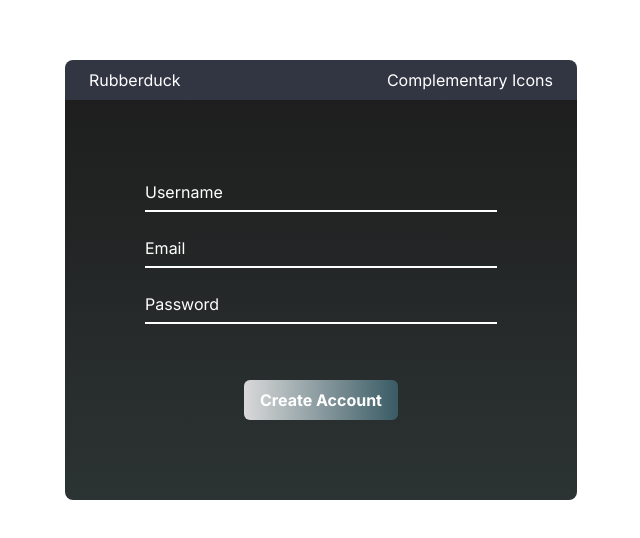
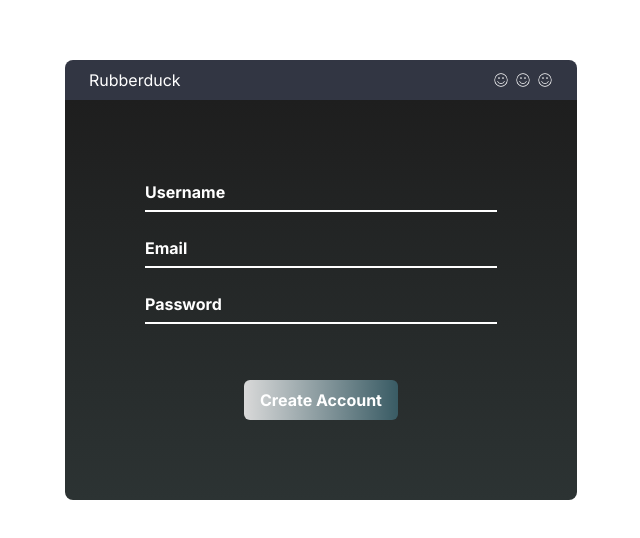
Before and after one commit to Ethea2/rubberduck, a Next.js app: page /signup in a window 1280 px wide. Shown: the part 120-658 px from the top of the page, without its empty margins (319-959 px from the left). Built offline with nearby package versions, Linux system fonts and the light colour scheme.

Commit message:
implemented sign up in frontend

```diff
--- a/app/layout.tsx
+++ b/app/layout.tsx
@@ -1,22 +1,39 @@
-import './globals.css'
-import type { Metadata } from 'next'
-import { Inter } from 'next/font/google'
+import "./globals.css";
+import type { Metadata } from "next";
+import { Inter } from "next/font/google";
 
-const inter = Inter({ subsets: ['latin'] })
+import { ToastContainer } from "react-toastify";
+import "react-toastify/dist/ReactToastify.css";
+
+const inter = Inter({ subsets: ["latin"] });
 
 export const metadata: Metadata = {
-  title: 'Create Next App',
-  description: 'Generated by create next app',
-}
+    title: "Create Next App",
+    description: "Generated by create next app",
+};
 
 export default function RootLayout({
-  children,
+    children,
 }: {
-  children: React.ReactNode
+    children: React.ReactNode;
 }) {
-  return (
-    <html lang="en">
-      <body className={inter.className}>{children}</body>
-    </html>
-  )
+    return (
+        <html lang="en">
+            <body className={inter.className}>
+                {children}
+                <ToastContainer
+                    position="bottom-center"
+                    autoClose={5000}
+                    hideProgressBar={false}
+                    newestOnTop={false}
+                    closeOnClick
+                    rtl={false}
+                    pauseOnFocusLoss
+                    draggable
+                    pauseOnHover
+                    theme="dark"
+                />
+            </body>
+        </html>
+    );
 }
--- a/app/signup/page.tsx
+++ b/app/signup/page.tsx
@@ -1,42 +1,86 @@
+"use client";
+
+import useRegister from "@/hooks/useRegister";
+import { useState, ChangeEvent } from "react";
+import { toast } from "react-toastify";
+import { CiFaceSmile } from "react-icons/ci";
+
 const SignUp = () => {
+    const { signup } = useRegister();
+
+    const [username, setUsername] = useState<string>("");
+    const [email, setEmail] = useState<string>("");
+    const [password, setPassword] = useState<string>("");
+
+    const handleUsernameChange = (e: ChangeEvent<HTMLInputElement>) => {
+        //
+        setUsername(e.target.value);
+    };
+
+    const handleEmailChange = (e: ChangeEvent<HTMLInputElement>) => {
+        setEmail(e.target.value);
+    };
+
+    const handlePasswordChange = (e: ChangeEvent<HTMLInputElement>) => {
+        setPassword(e.target.value);
+    };
+
+    const handleSubmit = (
+        username: string,
+        email: string,
+        password: string
+    ) => {
+        signup(username, email, password);
+    };
+
     return (
         <main className="w-full h-screen flex justify-center items-center">
             <div className="w-[40%] flex flex-col text-white">
-                <div className="px-6 py-2 flex justify-between bg-[#323643] rounded-t-lg">
+                <div className="px-6 py-2 flex justify-between items-center bg-[#323643] rounded-t-lg">
                     <div>
                         <h3>Rubberduck</h3>
                     </div>
-                    <div>
-                        <p>Complementary Icons</p>
+                    <div className="flex gap-1.5">
+                        <CiFaceSmile />
+                        <CiFaceSmile />
+                        <CiFaceSmile />
                     </div>
                 </div>
                 <div className="p-20 flex flex-col gap-6 bg-gradient-to-b to-[#2C3333] from-[#1E1E1E] rounded-b-lg">
                     <div className="pb-1.5 flex gap-4 border-b-2 border-white bg-inherit">
-                        <p>Username</p>
+                        <p className="font-bold">Username</p>
                         <input
                             type="text"
                             required={true}
                             className="flex-grow bg-inherit focus:outline-none"
+                            onChange={handleUsernameChange}
                         />
                     </div>
                     <div className="pb-1.5 flex gap-4 border-b-2 border-white bg-inherit">
-                        <p>Email</p>
+                        <p className="font-bold">Email</p>
                         <input
                             type="text"
                             required={true}
                             className="flex-grow bg-inherit focus:outline-none"
+                            onChange={handleEmailChange}
                         />
                     </div>
                     <div className="pb-1.5 flex flex gap-4 border-b-2 border-white bg-inherit">
-                        <p>Password</p>
+                        <p className="font-bold">Password</p>
                         <input
                             type="password"
                             required={true}
                             className="flex-grow bg-inherit focus:outline-none"
+                            onChange={handlePasswordChange}
                         />
                     </div>
                     <div className="flex justify-center items-center gap-8">
-                        <button className="mt-8 py-2 px-4 bg-gradient-to-r to-[#395B64] from-[#D9D9D9] text-white font-bold rounded-md transition-transform transform origin-start ease-in duration-70 hover:scale-105">
+                        <button
+                            className="mt-8 py-2 px-4 bg-gradient-to-r to-[#395B64] from-[#D9D9D9] text-white font-bold rounded-md transition-transform transform origin-start ease-in duration-70 hover:scale-105"
+                            onClick={(e) =>
+                                handleSubmit(username, email, password)
+                            }
+                        >
                             Create Account
                         </button>
                     </div>
--- /dev/null
+++ b/app/userprofle/page.tsx
@@ -0,0 +1,9 @@
+const UserProfile = () => {
+    return (
+        <div>
+            <p>This is the user profile</p>
+        </div>
+    );
+};
+
+export default UserProfile;
--- /dev/null
+++ b/hooks/useRegister.ts
@@ -0,0 +1,37 @@
+import { useState } from "react"
+import { toast } from "react-toastify"
+
+const useRegister = () => {
+    const [isLoading, setLoading] = useState<boolean | null>(null)
+    const [isError, setError] = useState<string | null>(null)
+
+    const signup = async (username:string, email:string, password:string) => {
+        setLoading(true)
+        setError(null)
+
+        const response = await fetch(process.env.NEXT_PUBLIC_API_URL + '/auth/signup', {
+            method: 'POST',
+            headers: {'Content-Type': 'application/json'},
+            body: JSON.stringify({ email, password, username })
+        })
+
+        const json = await response.json()
+
+        if (!response.ok){
+            setLoading(false)
+            setError(json.error)
+            toast("Registration unsuccessful", {type: "error"})
+            return
+        }
+
+        toast("Registration Successful", {
+            type: "success"
+        })
+        console.log(json)
+
+    }
+
+    return { signup, isLoading, isError}
+}
+
+export default useRegister
--- a/package.json
+++ b/package.json
@@ -16,7 +16,9 @@
     "next-auth": "^4.23.2",
     "prettier": "^3.0.3",
     "react": "^18",
-    "react-dom": "^18"
+    "react-dom": "^18",
+    "react-icons": "^4.11.0",
+    "react-toastify": "^9.1.3"
   },
   "devDependencies": {
     "@types/bcrypt": "^5.0.0",
```
Also changed, not shown: app/page.tsx (+5 -5 lines), 1 other file (tests, documents, lock files or other folders).
